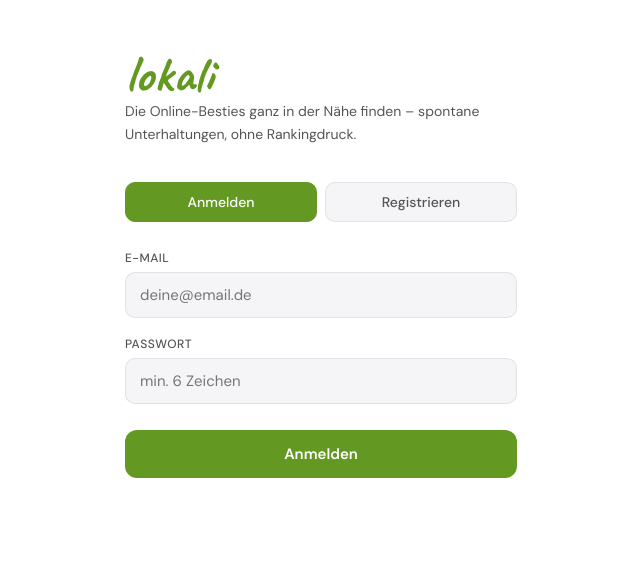
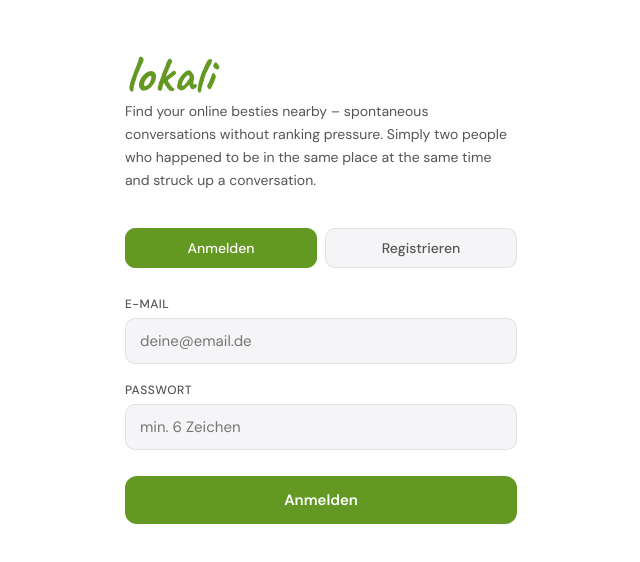
Before and after one commit to FrauleinElfeElfe/Lokali, a React (Vite) app: page / in a window 1280 px wide. Shown: the top 562 px of the page, without its empty margins (319-959 px from the left). Built offline with nearby package versions, Linux system fonts and the light colour scheme; no server answers.

Commit message:
becshreibungsfehler

```diff
--- a/src/pages/Login.jsx
+++ b/src/pages/Login.jsx
@@ -29,7 +29,7 @@ export default function Login() {
     <div style={{ padding: '48px 24px', maxWidth: 440, margin: '0 auto' }}>
       <div style={{ fontFamily: 'Caveat,cursive', fontSize: 52, fontWeight: 700, color: 'var(--accent)', marginBottom: 0, lineHeight: 1 }}>lokali</div>
       <p style={{ fontSize: 14, color: 'var(--text2)', lineHeight: 1.65, marginBottom: 36 }}>
-        Die Online-Besties ganz in der Nähe finden – spontane Unterhaltungen, ohne Rankingdruck.
+        Find your online besties nearby – spontaneous conversations without ranking pressure. Simply two people who happened to be in the same place at the same time and struck up a conversation.
       </p>
       <div style={{ display: 'flex', gap: 8, marginBottom: 28 }}>
         {['login','signup'].map(m => (
```
